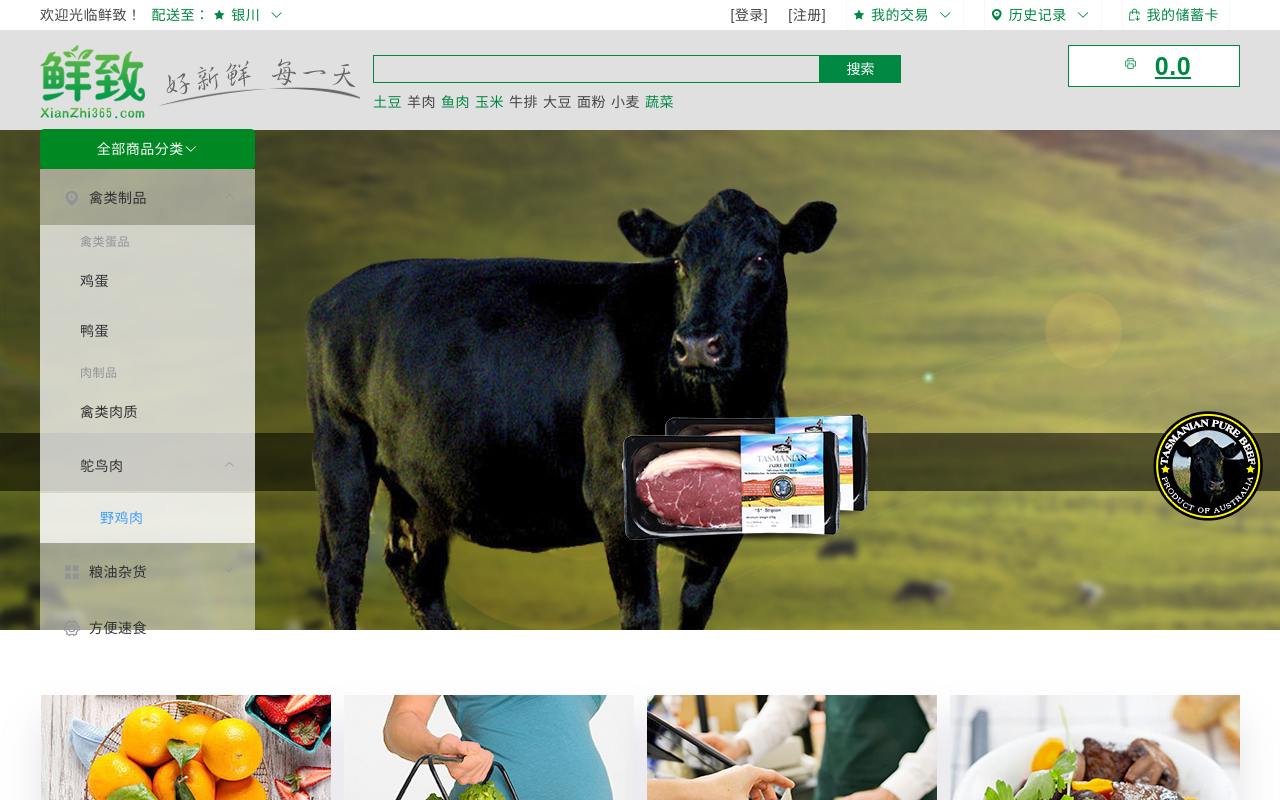
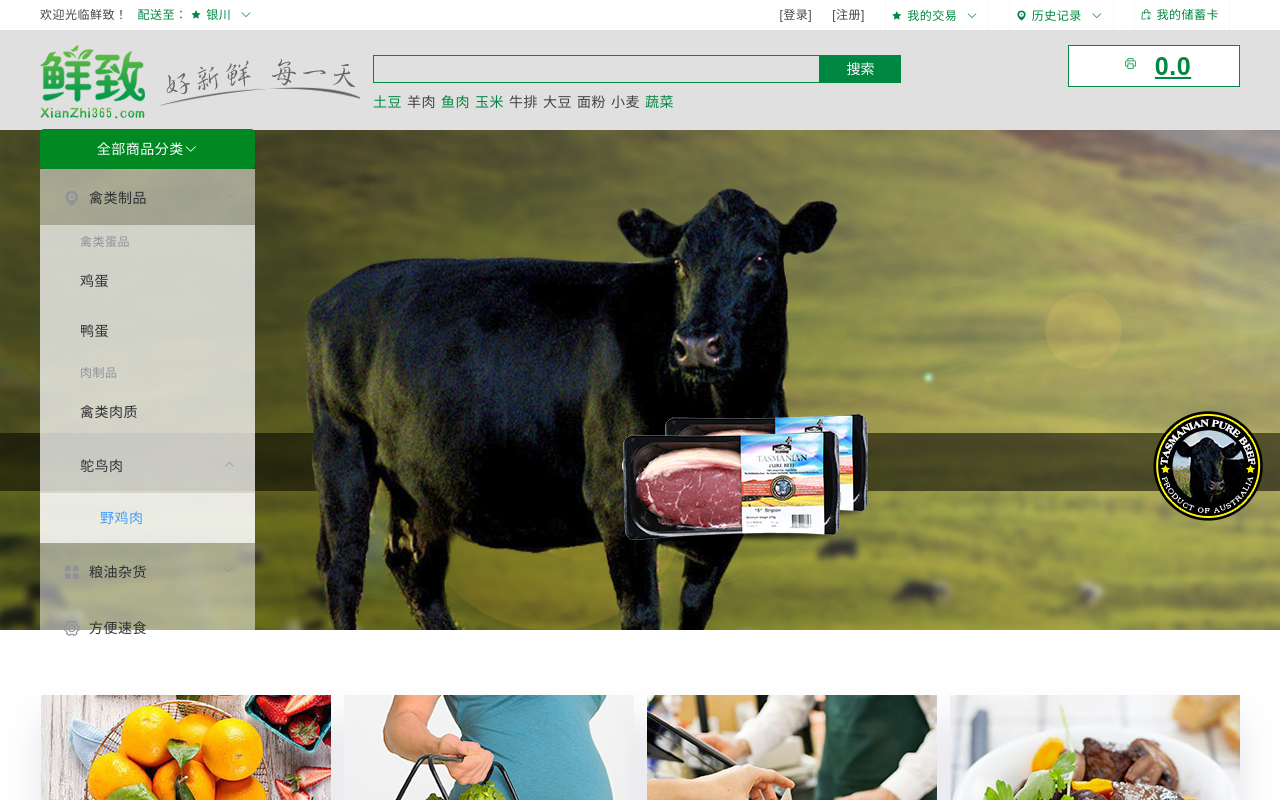
Before and after one commit to RobinYang11/xianzhi, a Nuxt app: page /test in a window 1280 px wide. Shown: the top 800 px of the page. Built offline with nearby package versions, Linux system fonts and the light colour scheme.

Commit message:
修改顶部样式css`

```diff
--- a/components/topNav.vue
+++ b/components/topNav.vue
@@ -177,7 +177,7 @@
                     float: left;
                     line-height: 30px;
                     margin-right: 10px;
-                    font-size: 14px;
+                    font-size: 12px;
                     color: #444;
                     .city-ps{
                         float: left;
@@ -190,6 +190,9 @@
                     .city-tt{
                         float: left;
                         color: #008842;
+                            .el-dropdown{
+                                font-size:12px;
+                            }
                             .sphover{
                                 color: #008842;
                                 padding: 0.2em;
@@ -221,12 +224,12 @@
                     line-height: 30px;
                     padding: 0 10px;
                     text-align: center;
-                    font-size: 14px;
+                    font-size: 12px;
                     a{
                         color: #444;
                         text-decoration: none;
                         outline: none;
-                        font-size: 14px;
+                        font-size: 12px;
 
                     }
                     .myjy{
@@ -249,7 +252,7 @@
                             color: #008842;
                             .el-dropdown-link{
                                 color: #008842;
-                                font-size: 14px;
+                                font-size: 12px;
                             }
                         }
                     }
```
